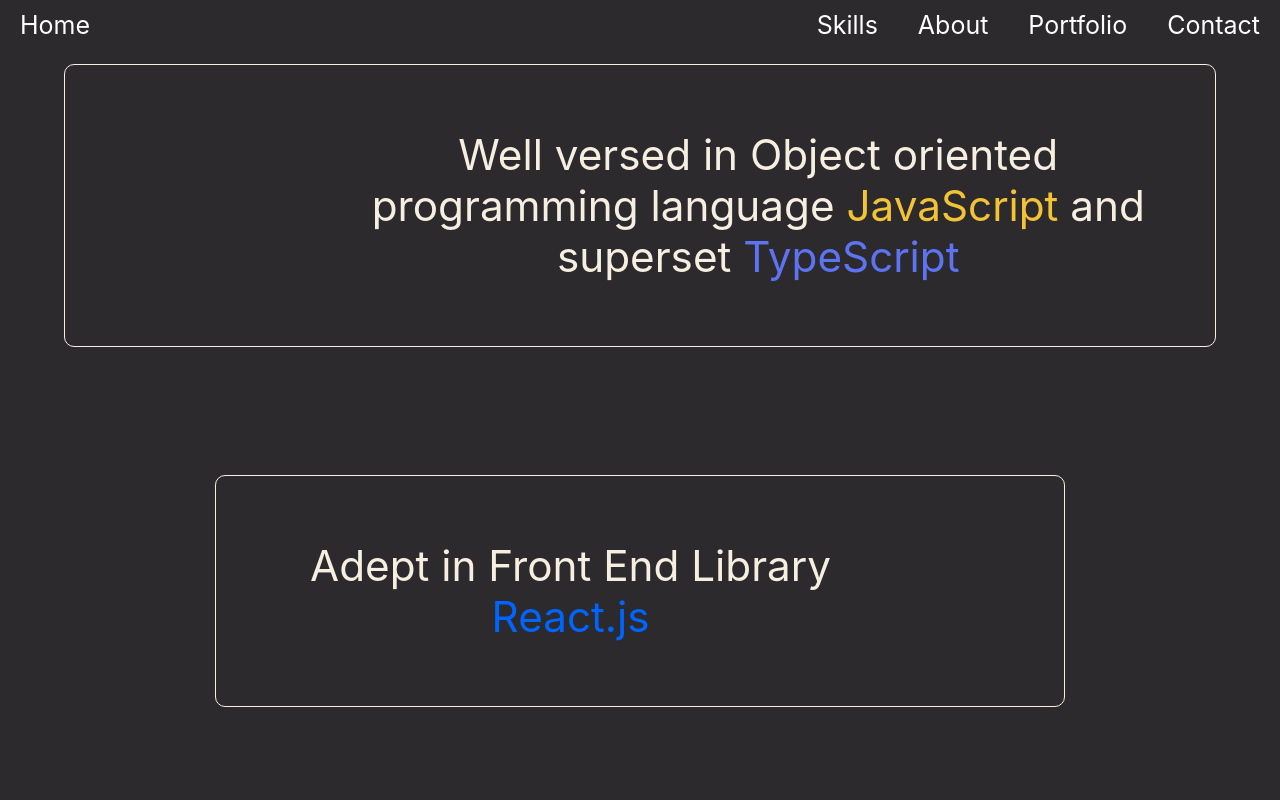
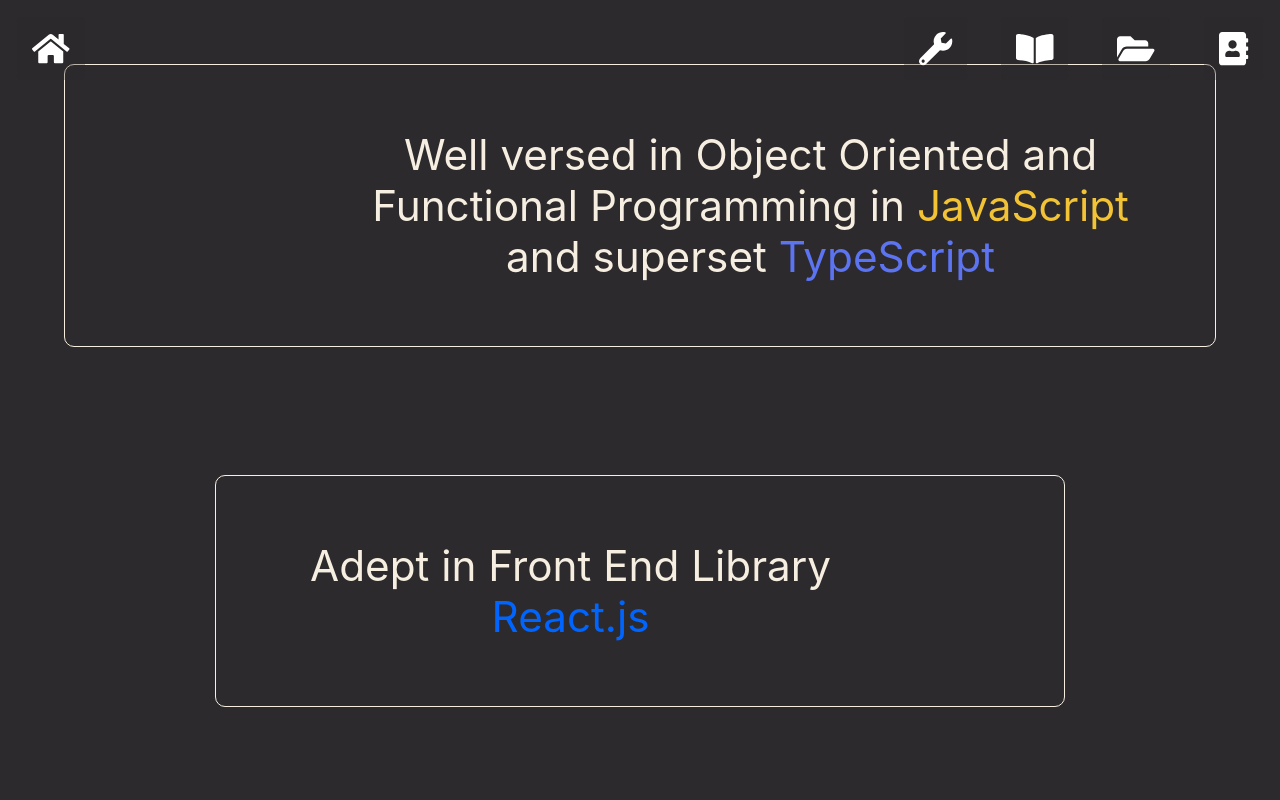
Before and after one commit to mcnultyfrank/react-portfolio, a React (Create React App) app: page /skills in a window 1280 px wide. Shown: the top 800 px of the page. Built offline with nearby package versions, Linux system fonts and the light colour scheme; some icons are missing.

Commit message:
new icons

```diff
--- a/package.json
+++ b/package.json
@@ -16,7 +16,9 @@
     "node-sass": "4.14.1",
     "react": "^17.0.1",
     "react-dom": "^17.0.1",
+    "react-lottie": "^1.2.3",
     "react-scripts": "4.0.1",
+    "react-tooltip": "^4.2.13",
     "semantic-ui-css": "^2.4.1",
     "semantic-ui-react": "^2.0.1",
     "styled-components": "^5.2.1",
--- a/src/Components/Header/Header.jsx
+++ b/src/Components/Header/Header.jsx
@@ -1,27 +1,30 @@
 import React, {useState, useEffect} from "react";
+import ReactTooltip from "react-tooltip";
 import { Link } from "@reach/router";
 import styles from "./Header.module.scss";
 import { FontAwesomeIcon } from '@fortawesome/react-fontawesome'
-import { faBars, faTimes } from '@fortawesome/free-solid-svg-icons';
+import { faBars, faTimes, faHome, faWrench, faBookOpen, faFolderOpen, faAddressBook } from '@fortawesome/free-solid-svg-icons';
 import styled from 'styled-components';
 import {LinkedinSquare} from '@styled-icons/boxicons-logos/LinkedinSquare';
 import {Github} from '@styled-icons/boxicons-logos/Github';
 
+
+
+
 const Header = () => {
   const [open, setOpen] = useState(false);
   const [colour, setColour] = useState(false);
-  const [url, setUrl] = useState('');
 
   useEffect(() => {
-     setColourHeaderOnMount();
+    setColourHeaderOnMount();
   }, [])
 
     const noDisplayContents = {
-      transform: 'translateX(200%)'
+      transform: 'translateX(-100%)'
     }
     const displayContents = {
       transform: 'translateY(100%)',
-      transform: 'translateX(100%)'
+      transform: 'translateX(0%)'
     }
     const blackLink = {
       color: '#2C2A2C',
@@ -58,29 +61,58 @@
       <header>
         <nav >
             <ul>
-
               <div  className = {styles.desktopNav}>
                 <div>
-                  <li><Link to= '/'><a onClick = {() => setColourToWhiteAndCloseSideMenu()} style = {colour === true ? blackLink : whiteLink}>Home</a></Link></li>
+                  <li>
+                    <Link to= '/'><a onClick = {() => setColourToWhiteAndCloseSideMenu()} style = {colour === true ? blackLink : whiteLink} data-tip="React-tooltip" data-for='home' ><FontAwesomeIcon icon = {faHome} size='lg' className={styles.headerIcon}/></a></Link>
+                  </li>
+                  {/* <ReactTooltip id='home' arrowColor='black' backgroundColor='#2C2A2C' place="bottom" type="info" effect="solid">Home</ReactTooltip> */}
                 </div>
                 <div>
-                  <li><Link to = '/skills'><a onClick = {() => setColour(false)} style = {colour === true ? blackLink : whiteLink}>Skills</a></Link></li>
-                  <li><Link to = '/about'><a onClick = {() => setColour(false)} style = {colour === true  ? blackLink : whiteLink}>About</a></Link></li>
-                  <li><Link to = '/portfolio'><a onClick = {() => setColour(true)}  style = {colour === true ? blackLink  : whiteLink}>Portfolio</a></Link></li>
-                  <li><Link to = '/contact'><a onClick = {() => setColour(false)} style = {colour === true ? blackLink : whiteLink}>Contact</a></Link></li>
+                  <li>
+                    <Link to = '/skills'><a onClick = {() => setColourToWhiteAndCloseSideMenu()} style = {colour === true ? blackLink : whiteLink} data-tip="React-tooltip" data-for='Skills' ><FontAwesomeIcon icon = {faWrench} size='lg' className={styles.headerIcon}/></a></Link>
+                  </li>
+                    {/* <ReactTooltip id='Skills' arrowColor='black' backgroundColor='#2C2A2C' place="bottom" type="info" effect="solid">Skills</ReactTooltip> */}
+                  <li>
+                    <Link to = '/about'><a onClick = {() => setColour(false)} style = {colour === true  ? blackLink : whiteLink} data-tip="React-tooltip" data-for='about' ><FontAwesomeIcon icon = {faBookOpen} size='lg' className={styles.headerIcon}/></a></Link>
+                  </li>
+                    {/* <ReactTooltip id='about' arrowColor='black' backgroundColor='#2C2A2C' place="bottom" type="info" effect="solid">About</ReactTooltip>             */}
+                  <li>
+                    <Link to = '/portfolio'><a onClick = {() => setColour(true)}  style = {colour === true ? blackLink  : whiteLink} data-tip="React-tooltip" data-for='portfolio' ><FontAwesomeIcon icon = {faFolderOpen} size='lg' className={styles.headerIcon}/></a></Link>
+                  </li>
+                    {/* <ReactTooltip id='portfolio' arrowColor='black' backgroundColor='#2C2A2C' place="bottom" type="info" effect="solid">Portfolio</ReactTooltip>             */}
+                  <li>
+                    <Link to = '/contact'><a onClick = {() => setColour(false)} style = {colour === true ? blackLink : whiteLink} data-tip="React-tooltip" data-for='contact' ><FontAwesomeIcon icon = {faAddressBook} size='lg' className={styles.headerIcon}/></a></Link>
+                  </li>
+                    {/* <ReactTooltip id='contact' arrowColor='black' backgroundColor='#2C2A2C' place="bottom" type="info" effect="solid">Contact</ReactTooltip>             */}
                 </div>
               </div>
               <div className = {styles.menuIconContainer} >
-                  <FontAwesomeIcon onClick={() => setOpen(!open)} icon={open === true ?  faTimes : faBars} style = {colour === true ? blackLink : whiteLink} className={styles.menuIcon}  />
-            </div>
+                  <FontAwesomeIcon size='lg' onClick={() => setOpen(!open)} icon={open === true ?  faTimes : faBars} style = {colour === true ? blackLink : whiteLink} className={styles.headerIcon} data-tip="React-tooltip" data-for='menu' />
+                  <ReactTooltip id='menu' arrowColor='black' backgroundColor='#2C2A2C' place="bottom" effect="solid">Menu</ReactTooltip>
+              </div>
             </ul>
 
-            <div  style={open === true ? displayContents : noDisplayContents}  className = {styles.burgerMenuList}>
+            <div  style={open === true ? displayContents : noDisplayContents}  className = {styles.burgerMenuList} >
+
                   <div>
-                  <li><Link to = '/skills'><a onClick = {() => setColourToWhiteAndCloseSideMenu()}>Skills</a></Link></li>
-                  <li><Link to = '/about'><a onClick = {() => setColourToWhiteAndCloseSideMenu()}>About</a></Link></li>
-                  <li><Link to = '/portfolio'><a onClick = {() => setColourToBlackAndCloseSideMenu()}>Portfolio</a></Link></li>
-                  <li><Link to = '/contact'><a onClick = {() => setColourToWhiteAndCloseSideMenu()}>Contact</a></Link></li>
+                  <li>
+                    <Link to = '/skills'><a onClick = {() => setColourToWhiteAndCloseSideMenu()} style = {colour === true ? blackLink : whiteLink} data-tip="React-tooltip" data-for='Skills' ><FontAwesomeIcon icon = {faWrench} size='sm' className={styles.headerIcon}/></a></Link>
+                  </li>
+                  <ReactTooltip id='Skills' width='100px' arrowColor='black' backgroundColor='#2C2A2C' place="right" effect="solid">Skills</ReactTooltip>
+
+                  <li>
+                    <Link to = '/about'><a onClick = {() => setColourToWhiteAndCloseSideMenu()}  style = {colour === true  ? blackLink : whiteLink} data-tip="React-tooltip" data-for='about' ><FontAwesomeIcon icon = {faBookOpen} size='sm' className={styles.headerIcon}/></a></Link>
+                  </li>
+                    <ReactTooltip id='about' arrowColor='black' backgroundColor='#2C2A2C' place="right" type="info" effect="solid">About</ReactTooltip>
+                  <li>
+                    <Link to = '/portfolio'><a onClick = {() => setColourToBlackAndCloseSideMenu()}   style = {colour === true ? blackLink  : whiteLink} data-tip="React-tooltip" data-for='portfolio' ><FontAwesomeIcon icon = {faFolderOpen} size='sm' className={styles.headerIcon}/></a></Link>
+                  </li>
+                    <ReactTooltip id='portfolio' arrowColor='black' backgroundColor='#2C2A2C' place="left" type="info" effect="solid">Portfolio</ReactTooltip>
+                  <li>
+                    <Link to = '/contact'><a onClick = {() => setColourToWhiteAndCloseSideMenu()} style = {colour === true ? blackLink : whiteLink} data-tip="React-tooltip" data-for='contact' ><FontAwesomeIcon icon = {faAddressBook} size='sm' className={styles.headerIcon}/></a></Link>
+                  </li>
+                    <ReactTooltip id='contact' arrowColor='black' backgroundColor='#2C2A2C' place="left" type="info" effect="solid">Contact</ReactTooltip>
                   </div>
                   <section>
                     <a className = {styles.sideMenuIcon}  href = "https://www.linkedin.com/in/frank-mcnulty-591785151/"   target="_blank" ><LinkedinSquare  /> </a>
--- a/src/Components/Header/Header.module.scss
+++ b/src/Components/Header/Header.module.scss
@@ -7,33 +7,56 @@
         background-color: transparent;
         border: 2px;
         font-size: 25px;
-        div {
-            div a:after {
-                content: "";
-                position: absolute;
-                height: 1.5px;
-                background-color: #f6eee0;
-                width: 0;
-                left: 50%;
-                bottom: 0;
-                -webkit-transform: translateX(-50%);
-                -ms-transform: translateX(-50%);
-                transform: translateX(-50%);
-                -webkit-transition: 0.5s cubic-bezier(0.68, -0.55, 0.265, 1.55) all;
-                transition: 0.2s cubic-bezier(0.68, -0.55, 0.265, 1.55) all;
+        .headerIcon {
+            padding: 15px;
+            border-radius: 5px;
+            margin: 17px;
+            transition: .4s ease;
+            background-color: rgba($color: #2C2A2C, $alpha: 0.3);
+            cursor: pointer;
+            &:hover{
+                background-color: rgba($color: #F29429, $alpha: 0.8);
+            }
+            &:hover{
+                color: #F2C335;
+                transform: scale(1.1);
             }
         }
-        a {
+        .homeContainer{
+            display: flex;
+            flex-direction: column;
+            align-items: center;
+            // justify-content: space-evenly;
+            // width: min-content;
+        }
 
-            text-decoration: none;
-            position: relative;
-            top: 0;
-            text-decoration: none;
-            display: block;
-            width: 100%;
-            height: 100%;
-            color: #f6eee0;
-        }
+        // div {
+        //     div a:after {
+        //         content: "";
+        //         position: absolute;
+        //         height: 1.5px;
+        //         background-color: #f6eee0;
+        //         width: 0;
+        //         left: 50%;
+        //         bottom: 0;
+        //         -webkit-transform: translateX(-50%);
+        //         -ms-transform: translateX(-50%);
+        //         transform: translateX(-50%);
+        //         -webkit-transition: 0.5s cubic-bezier(0.68, -0.55, 0.265, 1.55) all;
+        //         transition: 0.2s cubic-bezier(0.68, -0.55, 0.265, 1.55) all;
+        //     }
+        // }
+        // a {
+
+        //     text-decoration: none;
+        //     position: relative;
+        //     top: 0;
+        //     text-decoration: none;
+        //     display: block;
+        //     width: 100%;
+        //     height: 100%;
+        //     color: #f6eee0;
+        // }
         // .blackLink {
         //             text-decoration: none;
 
@@ -59,7 +82,6 @@
         flex-direction: row;
         justify-content: space-between;
         width: 100vw;
-
     }
 
 
@@ -78,22 +100,10 @@
         justify-content: flex-end;
         width: 100vw;
     }
-
     nav ul div {
         display: flex;
     }
-
-    // nav ul li:hover {
-    //     color: white;
-    // }
-
-    // nav ul li:hover > a {
-    //     color: white;
-    // }
-
     nav ul li {
-        margin: 10px 20px 10px 20px;
-        /* transition: 0.2s ease; */
         cursor: pointer;
     }
     .menuIconContainer {
@@ -103,7 +113,10 @@
         display: none;
     }
 
-    @media only screen and (max-width: 1024px) {
+    @media only screen and (max-width: 768px) {
+        nav ul li {
+            cursor: pointer;
+        }
         .desktopNav {
             div:nth-child(2) {
                 display: none;
@@ -122,7 +135,8 @@
             flex-direction: row;
             align-items: center;
             justify-content: space-evenly;
-            padding: 10px 20px 10px 20px;
+            cursor: pointer;
+            // padding: 10px 20px 10px 20px;
 
             .menuIcon {
                 cursor: pointer;
@@ -141,17 +155,23 @@
             overflow-x: hidden;
             text-decoration: none;
             transition: 0.3s ease;
-            z-index: 1;
-            width: 50vw;
-            height: 70%;
-            border-top-left-radius: 20px;
-            border-bottom-left-radius: 20px;
+            z-index: 99;
+            width: 20vw;
+            height: 80%;
+
+            border-bottom-right-radius: 20px;
+            // border-bottom--radius: 20px;
             display: flex;
             flex-direction: column;
             align-items: center;
-            text-align: center;
-            border: 1px solid #f6eee0;
-            // justify-content: space-around;
+            // text-align: center;
+            border-right: 1px solid #f6eee0;
+            border-bottom: 1px solid #f6eee0;
+            border-top: 1px solid #f6eee0;
+
+
+
+            justify-content: space-around;
             color: #f6eee0;
             background-color: rgba($color: #2C2A2C, $alpha: 0.9) ;
             div {
@@ -172,12 +192,12 @@
 
                 display: flex;
                 flex-direction: row;
-                height: 20%;
+                // height: 20%;
                 justify-content: space-around;
                 text-decoration: none;
                 .sideMenuIcon {
                     color: #f6eee0;
-                    width: 15%;
+                    width: 30px;
                     cursor: pointer;
                     transition: 0.5s;
                     &:hover {
@@ -186,7 +206,7 @@
                 }
                 .gitMenuIcon {
                     color: #f6eee0;
-                    width: 15%;
+                    width: 30px;
                     cursor: pointer;
                     transition: 0.3s;
                     &:hover {
--- a/src/Components/TechStack/TechStack.jsx
+++ b/src/Components/TechStack/TechStack.jsx
@@ -46,7 +46,7 @@
         <div data-aos="fade-in">
           <Javascript className = {styles.javascript}/>
           <Typescript className = {styles.typescript}/>
-          <h2 className={styles.firstTitle}>Well versed in Object oriented programming language <span>JavaScript</span> and superset <span>TypeScript</span></h2>
+          <h2 className={styles.firstTitle}>Well versed in Object Oriented and Functional Programming in <span>JavaScript</span> and superset <span>TypeScript</span></h2>
         </div>
         <div>
           <h2 className={styles.secondTitle}>Adept in Front End Library <span>React.js</span></h2>
```
Also changed, not shown: src/Components/Home/Home.jsx (+10 -12 lines), src/Components/Home/Home.module.scss (+8 -0 lines), 2 other files (tests, documents, lock files or other folders).
